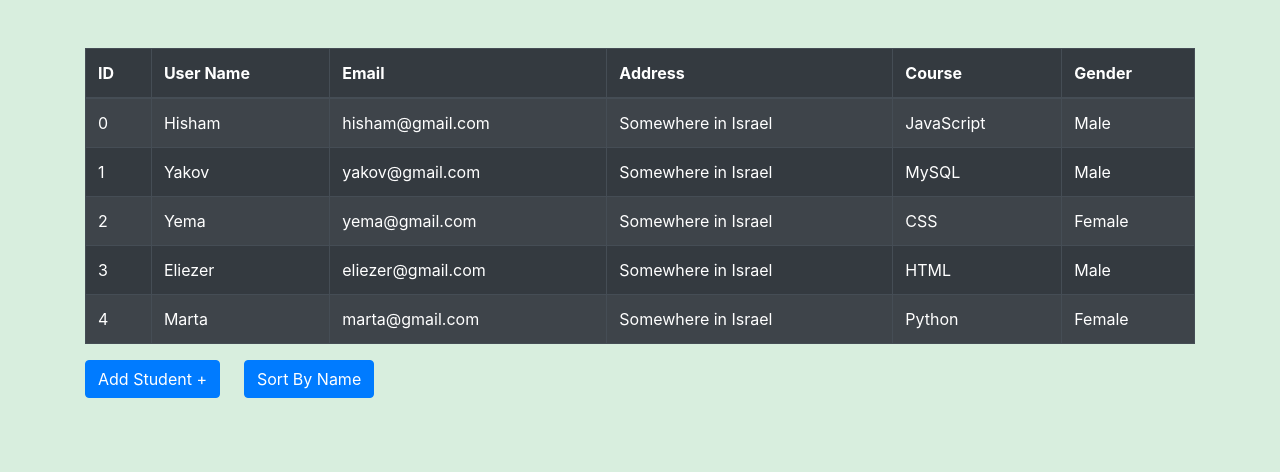
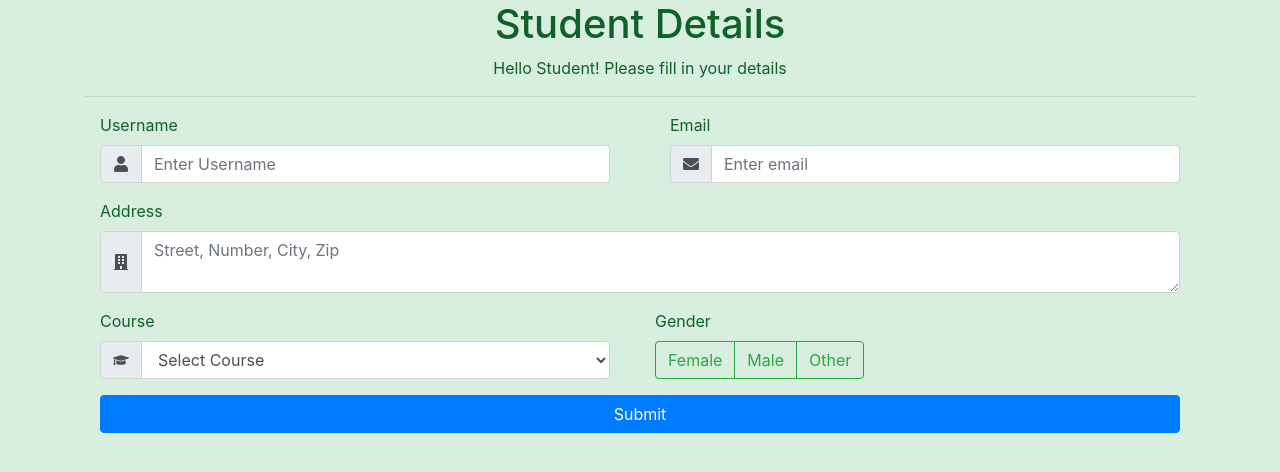
Before and after one commit to MHNashef/react-student-form, a React (Create React App) app: page / in a window 1280 px wide. Shown: the top 472 px of the page. Built offline with nearby package versions, Linux system fonts and the light colour scheme; the HTML template or start-up script is replaced by a standard one.

Commit message:
added routing

```diff
--- a/src/App.js
+++ b/src/App.js
@@ -1,10 +1,21 @@
 import LogIn from "./components/LogIn";
+import StudentPage from "./components/StudentPage";
 import { BrowserRouter as Router, Link, Switch, Route } from "react-router-dom";
-import StudentPage from "./components/StudentPage";
 import "./App.css";
 
 function App() {
-  return <StudentPage />;
+  return (
+    <Router>
+      <Switch>
+        <Route exact path="/">
+          <LogIn />
+        </Route>
+        <Route exact path="/student-page">
+          <StudentPage />
+        </Route>
+      </Switch>
+    </Router>
+  );
 }
 
 export default App;
--- a/src/DAL/api.js
+++ b/src/DAL/api.js
@@ -1,46 +1,46 @@
 const students = [
-  {
-    id: 0,
-    username: "Hisham",
-    email: "hisham@gmail.com",
-    address: "Somewhere in Israel",
-    course: "JavaScript",
-    gender: "Male",
-  },
+//   {
+//     id: 0,
+//     username: "Hisham",
+//     email: "hisham@gmail.com",
+//     address: "Somewhere in Israel",
+//     course: "JavaScript",
+//     gender: "Male",
+//   },
 
-  {
-    id: 1,
-    username: "Yakov",
-    email: "yakov@gmail.com",
-    address: "Somewhere in Israel",
-    course: "MySQL",
-    gender: "Male",
-  },
+//   {
+//     id: 1,
+//     username: "Yakov",
+//     email: "yakov@gmail.com",
+//     address: "Somewhere in Israel",
+//     course: "MySQL",
+//     gender: "Male",
+//   },
 
-  {
-    id: 2,
-    username: "Yema",
-    email: "yema@gmail.com",
-    address: "Somewhere in Israel",
-    course: "CSS",
-    gender: "Female",
-  },
-  {
-    id: 3,
-    username: "Eliezer",
-    email: "eliezer@gmail.com",
-    address: "Somewhere in Israel",
-    course: "HTML",
-    gender: "Male",
-  },
-  {
-    id: 4,
-    username: "Marta",
-    email: "marta@gmail.com",
-    address: "Somewhere in Israel",
-    course: "Python",
-    gender: "Female",
-  },
+//   {
+//     id: 2,
+//     username: "Yema",
+//     email: "yema@gmail.com",
+//     address: "Somewhere in Israel",
+//     course: "CSS",
+//     gender: "Female",
+//   },
+//   {
+//     id: 3,
+//     username: "Eliezer",
+//     email: "eliezer@gmail.com",
+//     address: "Somewhere in Israel",
+//     course: "HTML",
+//     gender: "Male",
+//   },
+//   {
+//     id: 4,
+//     username: "Marta",
+//     email: "marta@gmail.com",
+//     address: "Somewhere in Israel",
+//     course: "Python",
+//     gender: "Female",
+//   },
 ];
 
 function addStudent(loginData) {
--- a/src/components/LogIn.jsx
+++ b/src/components/LogIn.jsx
@@ -1,4 +1,5 @@
 import React, { useState } from "react";
+import { useHistory } from "react-router-dom";
 import {
   Form,
   Col,
@@ -22,6 +23,7 @@ import addStudent from "../DAL/api";
 import "../LogIn.css";
 
 export default function LogIn() {
+  const history = useHistory();
   const [completeForm, setCompleteForm] = useState("");
   const [loginData, setLoginData] = useState({
     username: {
@@ -108,6 +110,7 @@ export default function LogIn() {
     } else {
       setCompleteForm("");
       addStudent(loginData);
+      history.push("/student-page");
     }
   }
 
```
Also changed, not shown: src/components/StudentPage.jsx (+4 -3 lines).
